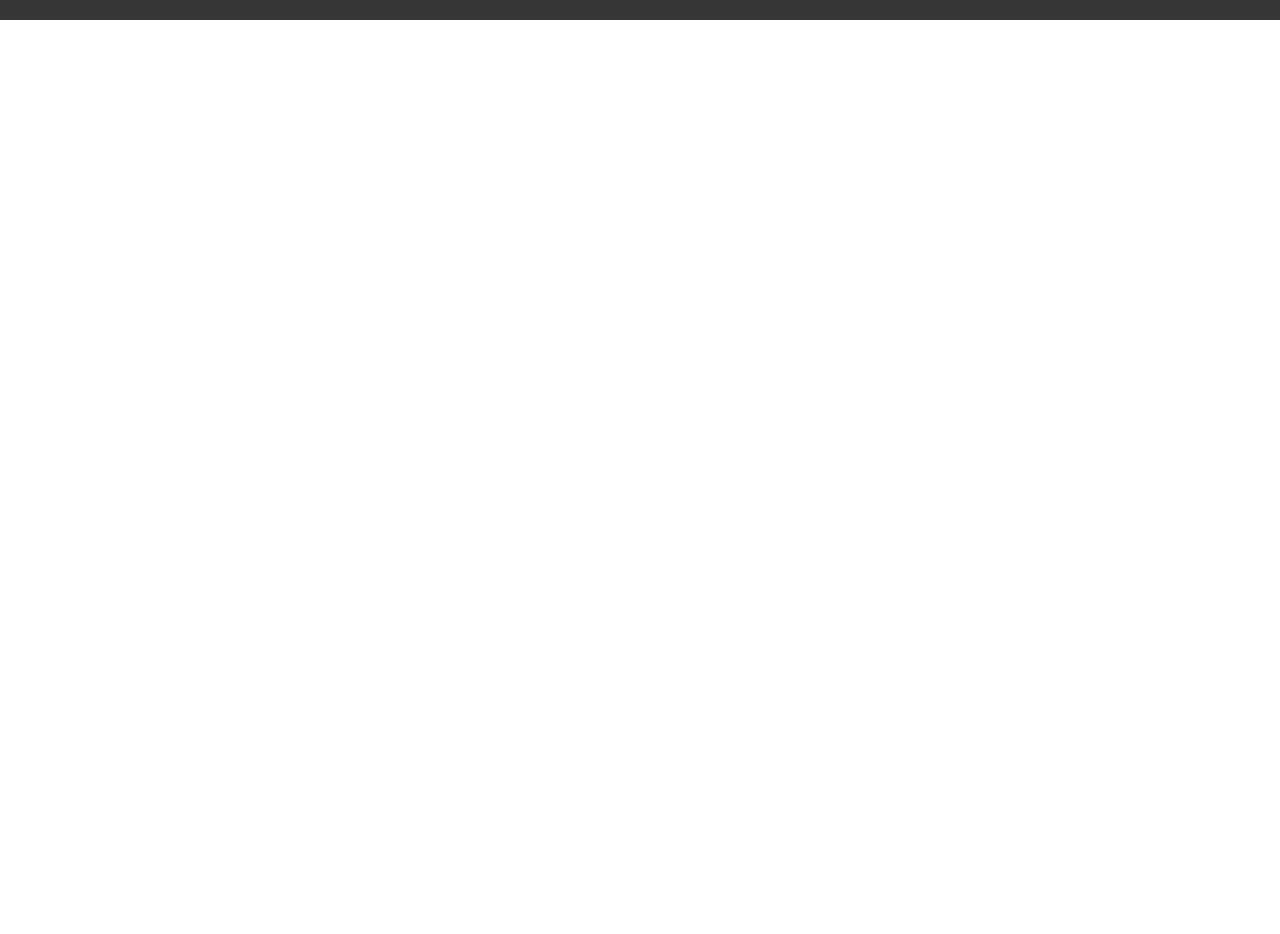
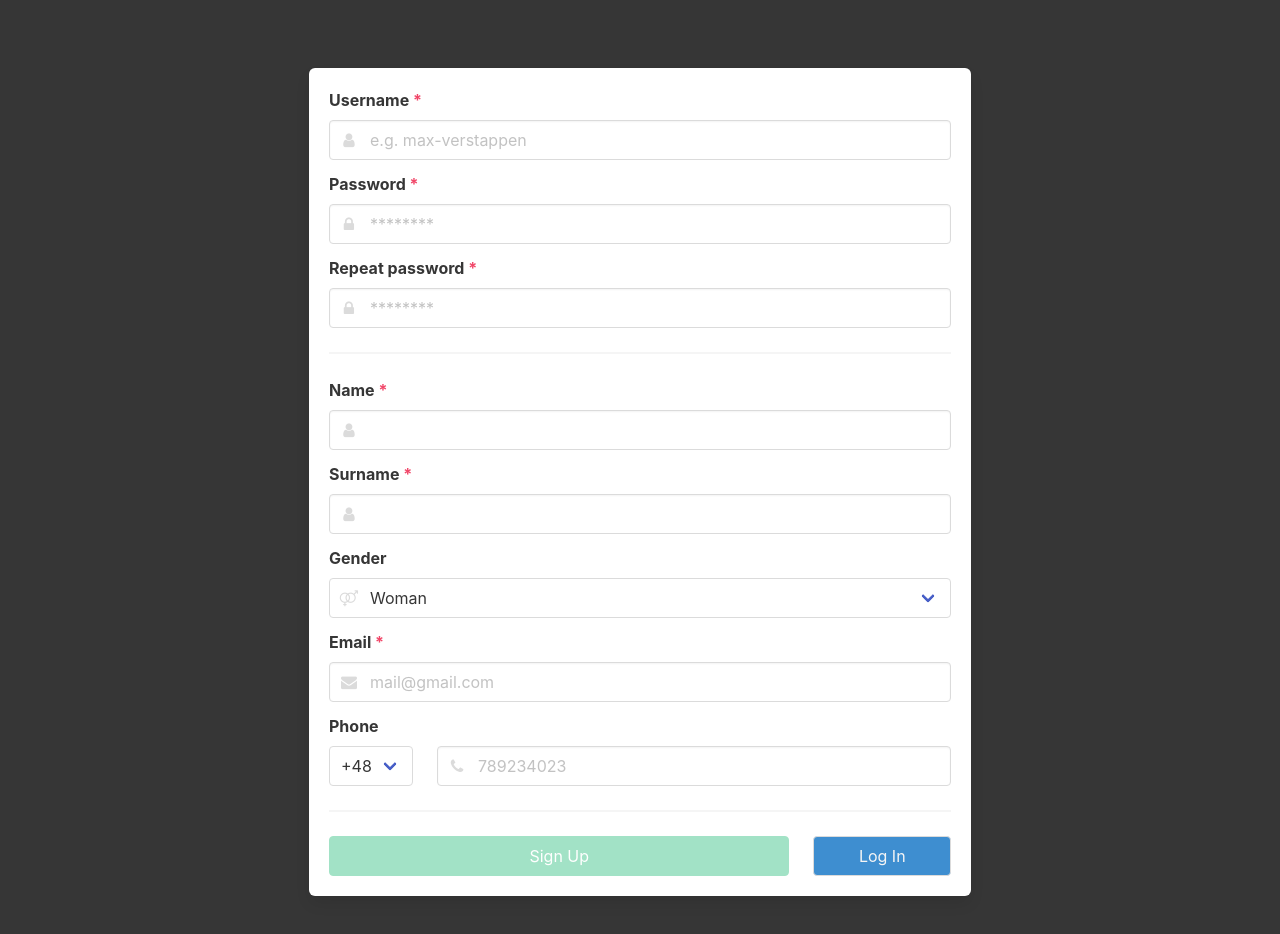
Before and after one commit to skrzypak/EngineeringDegreeProject.App, an Angular app: page / in a window 1280 px wide. Shown: the part 780-1714 px from the top of the page. Before the commit the page ends 800 px from the top, so only its background shows below. Built offline with nearby package versions, Linux system fonts and the light colour scheme; what @sweetalert2/ngx-sweetalert2 would draw is missing.

Commit message:
Sign up page

```diff
--- a/src/app/app.component.html
+++ b/src/app/app.component.html
@@ -1 +1,2 @@
 <app-log-in-page></app-log-in-page>
+<app-sign-up-page></app-sign-up-page>
--- a/src/app/app.module.ts
+++ b/src/app/app.module.ts
@@ -5,11 +5,13 @@ import { AppComponent } from './app.component';
 import { SweetAlert2Module } from '@sweetalert2/ngx-sweetalert2';
 import { ReactiveFormsModule } from '@angular/forms';
 import { LogInPageComponent } from './pages/log-in-page/log-in-page.component';
+import { SignUpPageComponent } from './pages/sign-up-page/sign-up-page.component';
 
 @NgModule({
   declarations: [
     AppComponent,
-    LogInPageComponent
+    LogInPageComponent,
+    SignUpPageComponent
   ],
   imports: [
     BrowserModule,
--- a/src/app/pages/log-in-page/log-in-page.component.html
+++ b/src/app/pages/log-in-page/log-in-page.component.html
@@ -2,8 +2,9 @@
   <div class="hero-body">
     <div class="container">
       <div class="columns is-centered">
-        <div class="column is-6-tablet is-6-desktop is-6-widescreen">
+        <div class="column is-7-tablet is-7-desktop is-7-widescreen">
           <form [formGroup]="ngForm" (ngSubmit)="onSubmit()" class="box">
+
             <div class="field">
               <label for="username" class="label">Username</label>
               <div class="control has-icons-left">
@@ -28,18 +29,26 @@
                 Remember me
               </label>
             </div>
-            <div class="field">
-              <button type="submit" [disabled]="ngForm.invalid" class="button is-success is-fullwidth"
-                      [ngClass]="{'is-loading': btnLoadingOnSubmit}"
-              >
-                Login
-              </button>
+
+            <hr />
+
+            <div class="columns is-fullwidth is-0-mobile">
+              <div class="column is-four-fifths-desktop has-text-centered">
+                <button type="submit" [disabled]="ngForm.invalid" class="button is-success is-fullwidth" [ngClass]="{'is-loading': btnLoadingOnSubmit}">
+                  Login
+                </button>
+              </div>
+              <div class="column">
+                <button type="button" class="button has-background-info has-text-light is-fullwidth">Sign Up</button>
+              </div>
             </div>
+
             <div class="field" *ngIf="this.message.length">
               <article class="message" [ngClass]="{'is-primary': messageType == 0, 'is-danger': messageType != 0}">
                 <div class="message-body">{{this.message}}</div>
               </article>
             </div>
+
           </form>
         </div>
       </div>
--- /dev/null
+++ b/src/app/pages/sign-up-page/sign-up-page.component.html
@@ -0,0 +1,144 @@
+<section class="hero is-dark is-fullheight">
+  <div class="hero-body">
+    <div class="container">
+      <div class="columns is-centered">
+        <div class="column is-7-tablet is-7-desktop is-7-widescreen">
+          <form [formGroup]="ngForm" (ngSubmit)="onSubmit()" class="box">
+
+            <div class="field">
+              <label for="username" class="label">Username <span class="has-text-danger">*</span></label>
+              <div class="control has-icons-left">
+                <input formControlName="username" id="username" type="text" placeholder="e.g. max-verstappen" class="input" required>
+                <span class="icon is-small is-left">
+                  <i class="fa fa-user"></i>
+                </span>
+              </div>
+            </div>
+            <div class="field">
+              <label for="password" class="label">Password <span class="has-text-danger">*</span></label>
+              <div  class="control has-icons-left">
+                <input formControlName="password" id="password" type="password" placeholder="********"
+                       class="input"
+                       pattern=".{8,}" required>
+                <span class="icon is-small is-left">
+                  <i class="fa fa-lock"></i>
+                </span>
+              </div>
+
+              <div *ngIf="password?.invalid && (password?.dirty || password?.touched)"
+                   class="notification is-danger p-2 mt-3">
+                <div *ngIf="password?.errors?.['required']">
+                  Password is required
+                </div>
+                <div *ngIf="password?.errors?.['minlength']">
+                  Password must be at least 8 characters long
+                </div>
+              </div>
+
+            </div>
+            <div class="field">
+              <label for="repeatPassword" class="label">Repeat password <span class="has-text-danger">*</span></label>
+              <div  class="control has-icons-left ">
+                <input formControlName="repeatPassword" id="repeatPassword" type="password" placeholder="********"
+                       class="input"
+                       pattern=".{8,}" required>
+                <span class="icon is-small is-left">
+                  <i class="fa fa-lock"></i>
+                </span>
+              </div>
+            </div>
+
+            <hr />
+
+            <div class="field">
+              <label for="firstName" class="label">Name <span class="has-text-danger">*</span></label>
+              <div class="control has-icons-left">
+                <input formControlName="firstName" id="firstName" type="text" class="input" required>
+                <span class="icon is-small is-left">
+                  <i class="fa fa-user"></i>
+                </span>
+              </div>
+            </div>
+            <div class="field">
+              <label for="lastName" class="label">Surname <span class="has-text-danger">*</span></label>
+              <div class="control has-icons-left">
+                <input formControlName="lastName" id="lastName" type="text" class="input" required>
+                <span class="icon is-small is-left">
+                  <i class="fa fa-user"></i>
+                </span>
+              </div>
+            </div>
+            <div class="field">
+              <label for="gender" class="label">Gender</label>
+              <div class="control has-icons-left">
+                <div class="select is-fullwidth">
+                  <select formControlName="gender" id="gender">
+                    <option value="0">Man</option>
+                    <option value="1">Woman</option>
+                  </select>
+                </div>
+                <span class="icon is-small is-left">
+                  <i class="fa fa-venus-mars"></i>
+                </span>
+              </div>
+            </div>
+            <div class="field">
+              <label for="email" class="label">Email <span class="has-text-danger">*</span></label>
+              <div class="control has-icons-left">
+                <input formControlName="email" id="email" name="email" type="email"  class="input"
+                       pattern="[a-zA-Z0-9._%+-]+@[a-zA-Z0-9.-]+\.[a-zA-Z]{2,}$" placeholder="mail@gmail.com" required>
+                <span class="icon is-small is-left">
+                  <i class="fa fa-envelope"></i>
+                </span>
+              </div>
+            </div>
+            <div class="field">
+              <label for="phoneNumber" class="label">Phone</label>
+
+              <div class="columns is-mobile is-multiline is-centered">
+                <div class="column is-narrow">
+                  <div class="select">
+                    <select formControlName="phoneNumberPrefix" id="country">
+                      <option value="48">+48</option>
+                    </select>
+                  </div>
+                </div>
+
+                <div class="column">
+                  <div class="control has-icons-left">
+                    <input formControlName="phoneNumber" id="phoneNumber" name="phoneNumber" type="tel"  class="input"
+                           pattern="[0-9]{9}" placeholder="789234023">
+                    <span class="icon is-small is-left">
+                      <i class="fa fa-phone"></i>
+                    </span>
+                  </div>
+                </div>
+
+              </div>
+            </div>
+
+            <hr />
+
+            <div class="columns is-1 field">
+              <div class="column is-three-quarters has-text-centered">
+                <button type="submit" [disabled]="ngForm.invalid" class="button is-success is-fullwidth" [ngClass]="{'is-loading': btnLoadingOnSubmit}">
+                  Sign Up
+                </button>
+              </div>
+              <div class="column">
+                <button type="button" class="button has-background-info has-text-light is-fullwidth">Log In</button>
+              </div>
+            </div>
+
+            <div class="field" *ngIf="this.message.length">
+              <article class="message" [ngClass]="{'is-primary': messageType == 0, 'is-danger': messageType != 0}">
+                <div class="message-body">{{this.message}}</div>
+              </article>
+            </div>
+
+          </form>
+        </div>
+      </div>
+    </div>
+  </div>
+</section>
--- /dev/null
+++ b/src/app/pages/sign-up-page/sign-up-page.component.ts
@@ -0,0 +1,91 @@
+import { Component, OnInit } from '@angular/core';
+import {GlobalConstants} from "../../common/global-constants";
+import {MessageType} from "../../enums/message-type";
+import {FormControl, FormGroup, Validators} from "@angular/forms";
+import axios from "axios";
+
+@Component({
+  selector: 'app-sign-up-page',
+  templateUrl: './sign-up-page.component.html',
+  styleUrls: ['./sign-up-page.component.css']
+})
+export class SignUpPageComponent implements OnInit {
+
+  apiBaseURL = GlobalConstants.apiBaseURL;
+  message: string = ""
+  messageType: MessageType = MessageType.Success;
+  btnLoadingOnSubmit: boolean = false
+
+  ngForm: FormGroup = new FormGroup({
+    username: new FormControl(''),
+    password: new FormControl('',[
+      Validators.required,
+      Validators.minLength(8),
+    ]),
+    repeatPassword: new FormControl('', [
+      Validators.required,
+    ]),
+    firstName: new FormControl(''),
+    lastName: new FormControl(''),
+    gender: new FormControl(1),
+    email: new FormControl('', [
+      Validators.required,
+      Validators.pattern("[a-zA-Z0-9._%+-]+@[a-zA-Z0-9.-]+\\.[a-zA-Z]{2,}$"),
+    ]),
+    phoneNumber: new FormControl(''),
+    phoneNumberPrefix: new FormControl(48),
+  });
+
+  get password() { return this.ngForm.get('password'); }
+  get repeatPassword() { return this.ngForm.get('repeatPassword'); }
+
+  constructor() { }
+
+  ngOnInit(): void {
+  }
+
+  async onSubmit() {
+    this.btnLoadingOnSubmit = true;
+
+    try {
+      const response = await axios({
+        method: 'post',
+        url: `${this.apiBaseURL}/auth/msv/no/register`,
+        headers: {},
+        data: {
+          "username": this.ngForm.value.username,
+          "password": this.ngForm.value.password,
+          "confirmedPassword": this.ngForm.value.repeatPassword,
+          "person": {
+            "firstName": this.ngForm.value.firstName,
+            "lastName": this.ngForm.value.lastName,
+            "gender": this.ngForm.value.gender,
+            "email": this.ngForm.value.email,
+            "phoneNumber": this.ngForm.value.phoneNumber === '' ? '' :
+              `+${this.ngForm.value.phoneNumberPrefix}${this.ngForm.value.phoneNumber}`
+          }
+        }
+      });
+
+      this.messageType = MessageType.Success;
+
+      if(response.status == 204) {
+        this.message = "Register complete successfully"
+      }
+
+    } catch (error: any) {
+
+      this.messageType = MessageType.Error;
+
+      if(error.response.status != 500) {
+        this.message = error.response.data
+      } else {
+        this.message = "Unable complete register";
+      }
+
+    } finally {
+      this.btnLoadingOnSubmit = false;
+    }
+  }
+
+}
```
Also changed, not shown: src/app/pages/sign-up-page/sign-up-page.component.css (added), 1 other file (tests, documents, lock files or other folders).
